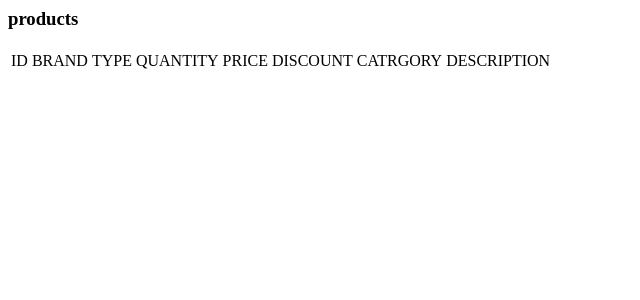
After one commit to VladVes/Yet-another-MVC, a PHP site: page /views/defaultRenderer/ProductSampleTemplate.php in a window 1280 px wide. The commit adds this page. Shown: the top 300 px of the page, without its empty margins (0-640 px from the left). Run offline with PHP 8.4, Linux system fonts and the light colour scheme; the template is opened without the code that fills it, so the values that code supplies are empty.

Commit message:
testing first views

```diff
--- a/controllers/FrontController.php
+++ b/controllers/FrontController.php
@@ -31,12 +31,10 @@ class FrontController extends Controller
 
 		$this->name = "\app\controllers\\" . ucfirst(\app\base\Application::call()->request_manager->getControllerName()) . 'Controller';
 
-
 		$controller = new $this->name;
 
-		$controller->run();
-
-
+		$controller->setParams(\app\base\Application::call()->request_manager->getParams());
+		$controller->run(\app\base\Application::call()->request_manager->getActionName());
 
 		D::vd($controller);
 
--- a/models/Model.php
+++ b/models/Model.php
@@ -2,7 +2,7 @@
 namespace app\models;
 use app\services\Db;
 
-class Model
+abstract class Model
 {
 	protected $tableName;
 
@@ -13,7 +13,7 @@ class Model
 		$table = $this->getTableName();
 		$query = "SELECT * FROM $table WHERE id = :id";
 
-		$result = \app\base\Application::call()->Db->fetchOne(['id' => $id]);
+		$result = \app\base\Application::call()->db->fetchOne($query, [':id' => $id]);
 
 		return $result;
 	}
--- a/models/ProductModel.php
+++ b/models/ProductModel.php
@@ -2,10 +2,9 @@
 namespace app\models;
 use app\services\Db;
 
-class ProducModel extends Model
+class ProductModel extends Model
 {
-
-	private $tableName = 'product';
+	protected $tableName = 'product';
 
 	protected function getTableName()
 	{
--- /dev/null
+++ b/views/defaultRenderer/ProductDefaultTemplate.php
@@ -0,0 +1,4 @@
+<div class="product-default">
+	<h3>products page</h3>
+	<?=$welcome?>
+</div>
--- /dev/null
+++ b/views/defaultRenderer/ProductSampleTemplate.php
@@ -0,0 +1,30 @@
+<div class="product-sample">
+	<h3>products</h3>
+	<?=$welcome?>
+	<div class="sample">
+		<table>
+			<tr>
+				<td>ID</td>
+				<td>BRAND</td>
+				<td>TYPE</td>
+				<td>QUANTITY</td>
+				<td>PRICE</td>
+				<td>DISCOUNT</td>
+				<td>CATRGORY</td>
+				<td>DESCRIPTION</td>
+			</tr>
+			<tr>
+				<td><?=$sample['id']?></td>
+				<td><?=$sample['product_brand']?></td>
+				<td><?=$sample['product_type']?></td>
+				<td><?=$sample['product_quantity']?></td>
+				<td><?=$sample['product_price']?></td>
+				<td><?=$sample['product_discount']?></td>
+				<td><?=$sample['product_category']?></td>
+				<td><?=$sample['product_description']?></td>
+			</tr>
+		</table>
+
+
+	</div>
+</div>
--- a/views/layouts/MainLayoutTemplate.php
+++ b/views/layouts/MainLayoutTemplate.php
@@ -6,7 +6,6 @@
 </head>
 <body>
 	<h1>Main LayOut</h1>
-
 	<main>
 		<setion class="content">
 			<?=$content?>
```
Also changed, not shown: controllers/Controller.php (+7 -0 lines), controllers/ProductController.php (added, +30 -0 lines), 1 other file.
